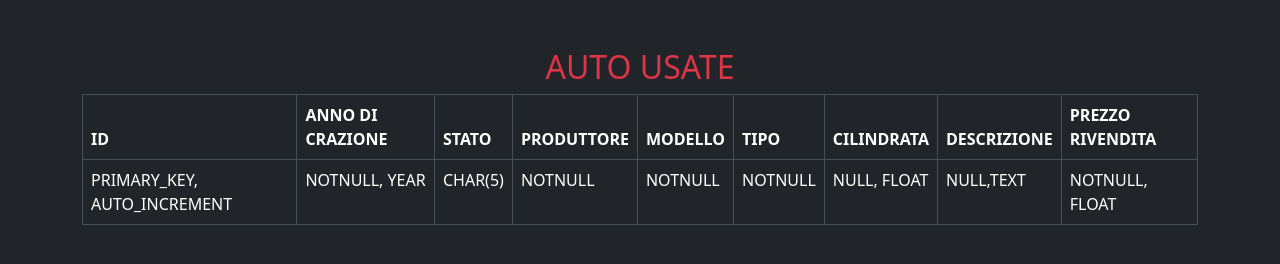
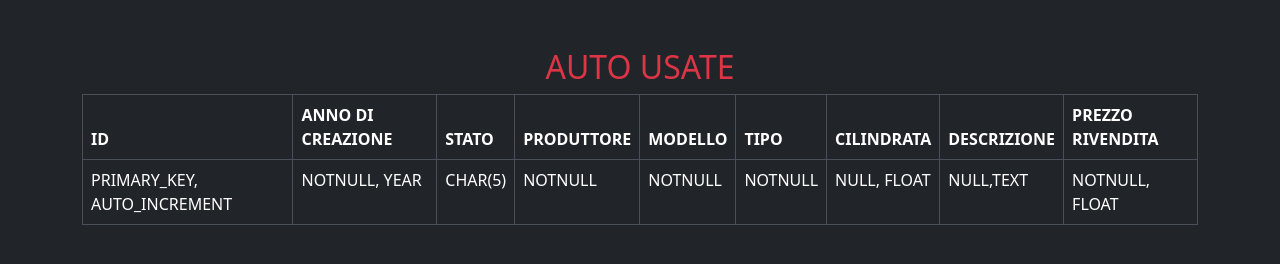
Before and after one commit to MarcoFonti/db-first, a plain HTML site: page index.html in a window 1280 px wide. Drawn offline with nearby package versions, Linux system fonts and the light colour scheme.

Commit message:
add year

```diff
--- a/index.html
+++ b/index.html
@@ -15,7 +15,7 @@
             <thead>
                 <tr>
                     <th scope="col">ID</th>
-                    <th scope="col">ANNO DI CRAZIONE</th>
+                    <th scope="col">ANNO DI CREAZIONE</th>
                     <th scope="col">STATO</th>
                     <th scope="col">PRODUTTORE</th>
                     <th scope="col">MODELLO</th>
```
